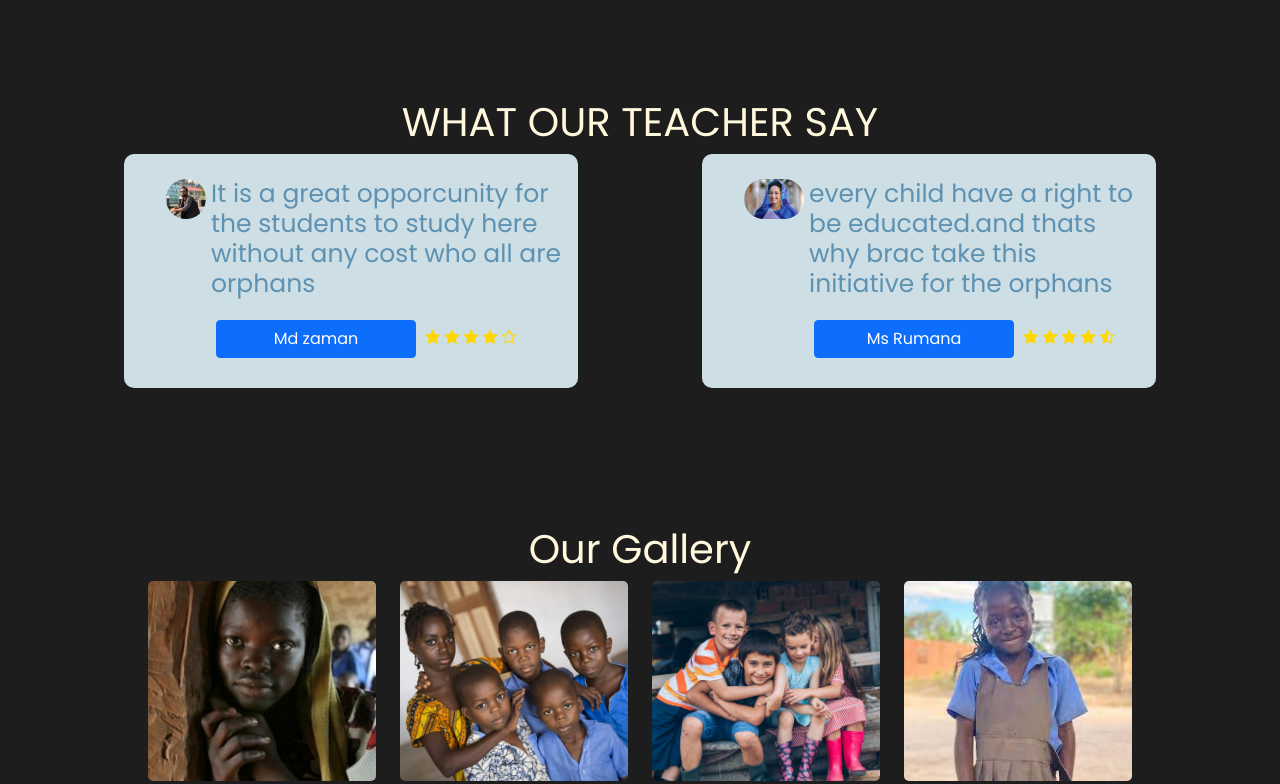
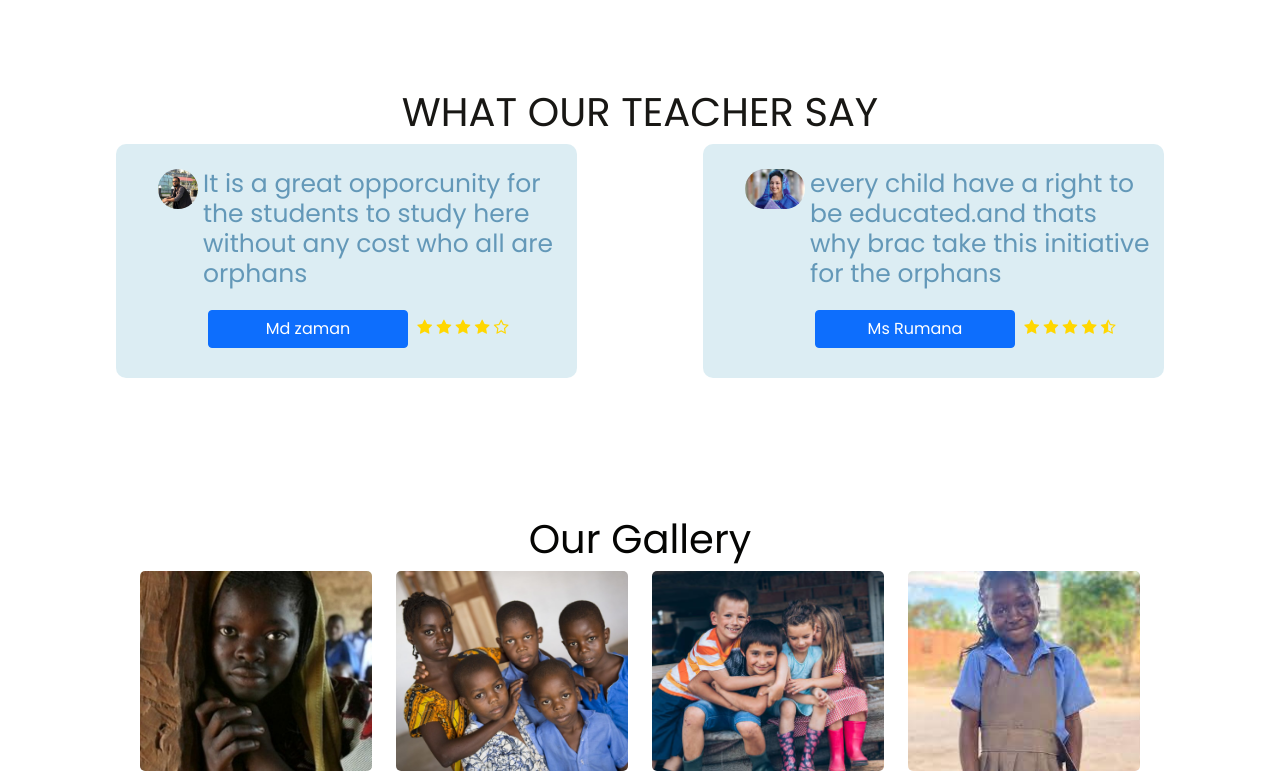
Before and after one commit to asmaulhusna358/orphanos, a plain HTML site: page testimonials.html in a window 1280 px wide. Shown: the part 412-1196 px from the top of the page. Drawn offline with nearby package versions, Linux system fonts and the light colour scheme.

Commit message:
finalabc

```diff
--- a/style.css
+++ b/style.css
@@ -64,7 +64,7 @@
 
   }
   .text-box h1{
-      font-size:200px;
+      font-size:180px;
     color: #e7ecf7;
     font:bolder;
     background-color: rgb(0, 0, 0,0.5);
--- a/testimonials.html
+++ b/testimonials.html
@@ -59,13 +59,8 @@
     .dropdown:hover .dropdown-content {
       display: block;
     }
-    body {
-  background-color:#1d1d1d !important;
-  font-family: "Asap", sans-serif;
-  color:#989898;
-  margin:10px;
-  font-size:16px;
-}
+
+
 
 #demo {
   height:100%;
@@ -171,7 +166,7 @@ img.zoom {
     </section>
     <!----Testimonials--->
     <section class="testimonial">
-        <h1 class="animated bounceInRight" style="color: cornsilk;">WHAT OUR TEACHER SAY</h1>
+        <h1 class="animated bounceInRight" style="color: rgb(24, 23, 20);">WHAT OUR TEACHER SAY</h1>
         <div class="row">
             <div class="testimonial-col">
                 <img src="./images/user1.png">
@@ -232,7 +227,7 @@ img.zoom {
 
 
             <div class="row">
-                <h3 class="animated bounceInRight" style="color: cornsilk; font-size: 40px";>Our Gallery</h3>
+                <h3 class="animated bounceInRight" style="color: rgb(5, 5, 3); font-size: 40px";>Our Gallery</h3>
 
 
                 <div class="col-lg-3 col-md-4 col-xs-6 thumb" data-aos="fade-up-right">
```
